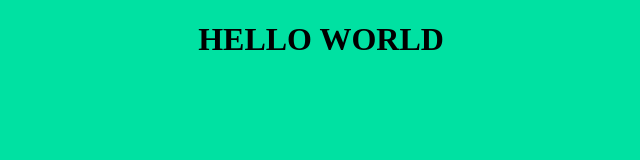
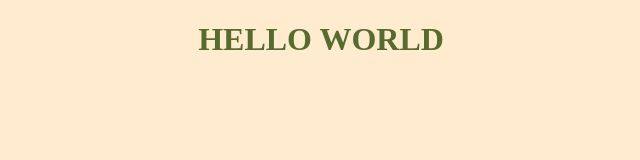
Before and after one commit to UFOGoldorak/hello-world, a plain HTML site: page index.html in a window 1280 px wide. Shown: the whole page, without its empty margins (319-959 px from the left). Drawn offline with Linux system fonts and the light colour scheme.

Commit message:
added stylesheet and linked into index html

```diff
--- a/index.html
+++ b/index.html
@@ -3,11 +3,13 @@
 
 <head>
     <title>Hello world | Index</title>
+    <link rel="stylesheet" href="styles.css">
+    <script src="app.js"></script>
 </head>
 
-<body bgcolor="#00E1A2">
+<body>
     <H1><center>HELLO WORLD</center></H1>
-    <script src="app.js"></script>
+
 </body>
 
 </html>
--- /dev/null
+++ b/styles.css
@@ -0,0 +1,7 @@
+body {
+    background-color: blanchedalmond;
+}
+
+h1 {
+    color: darkolivegreen;
+}
```
